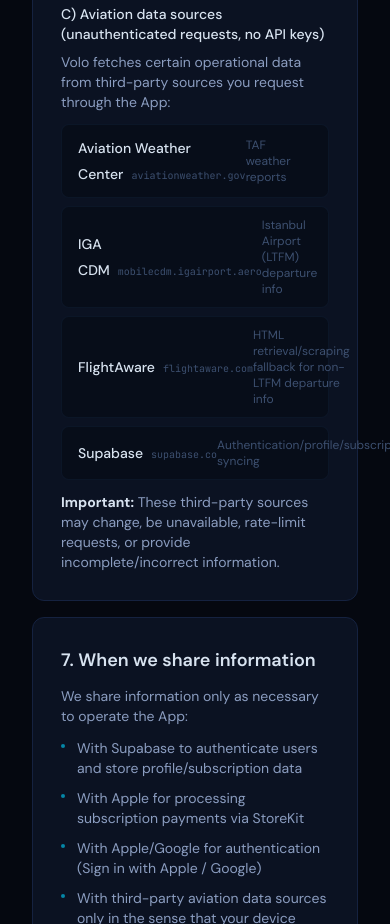
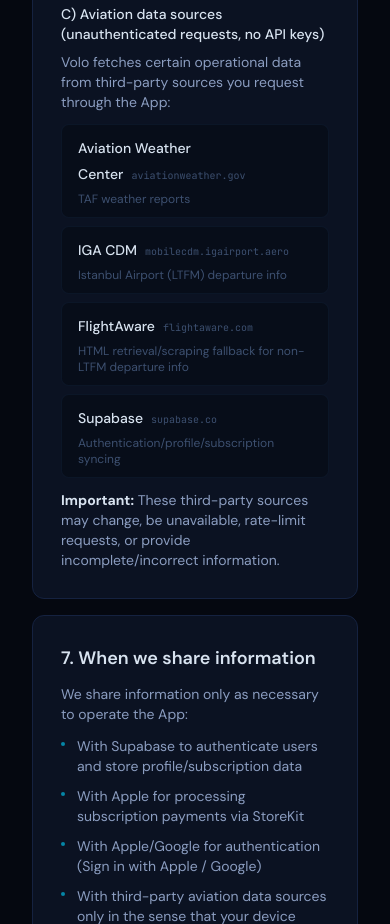
Before and after one commit to UzayPoyrza/volo-website, a Next.js app: page /privacy in a window 390 px wide. Shown: the part 4980-5904 px from the top of the page. Built offline with nearby package versions, Linux system fonts and the light colour scheme.

Commit message:
fix: stack data source rows vertically on mobile to prevent text overflow

```diff
--- a/src/app/privacy/page.tsx
+++ b/src/app/privacy/page.tsx
@@ -371,7 +371,7 @@
               ].map((svc) => (
                 <div
                   key={svc.name}
-                  className="flex items-center justify-between rounded-lg border border-border-custom/30 bg-background/50 px-4 py-2.5"
+                  className="flex flex-col gap-1 rounded-lg border border-border-custom/30 bg-background/50 px-4 py-2.5 sm:flex-row sm:items-center sm:justify-between"
                 >
                   <div>
                     <span className="text-sm font-medium text-foreground">
```
